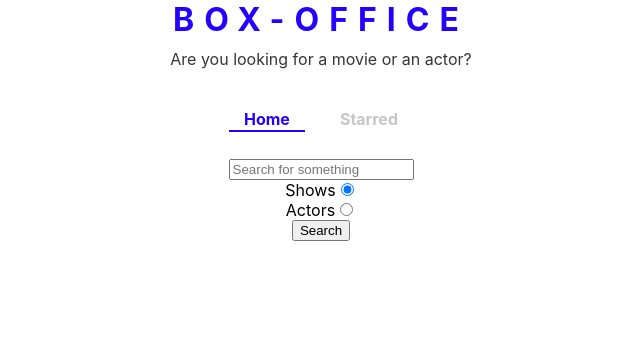
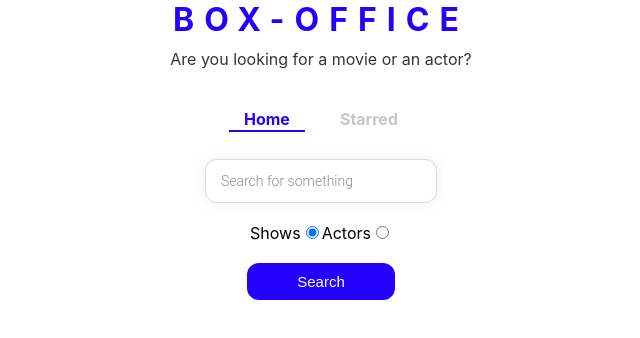
Before and after one commit to Chetan-verma713/box-office, a React (Create React App) app: page / in a window 1280 px wide. Shown: the top 338 px of the page, without its empty margins (319-959 px from the left). Built offline with nearby package versions, Linux system fonts and the light colour scheme.

Commit message:
finishing up of box-office

```diff
--- a/package.json
+++ b/package.json
@@ -1,7 +1,8 @@
 {
   "name": "box-office",
   "version": "0.1.0",
-  "private": true,
+  "homepage": "https://chetan-verma713.github.io/box-office/",
+  "public": true,
   "dependencies": {
     "@testing-library/jest-dom": "^5.16.2",
     "@testing-library/react": "^12.1.3",
--- a/src/pages/Home.js
+++ b/src/pages/Home.js
@@ -4,6 +4,11 @@ import ShowGrid from '../components/show/ShowGrid';
 import { getApi } from '../misc/config';
 import ActorGrid from '../components/actor/ActorGrid';
 import { useLastQuery } from '../misc/custom-hooks';
+import {
+  RadioInputsWrapper,
+  SearchButtonWrapper,
+  SearchInput,
+} from './Home.styled';
 
 const Home = () => {
   const [input, setInput] = useLastQuery('');
@@ -57,14 +62,14 @@ const Home = () => {
   // console.log(searchOption);
   return (
     <MainPageLayout>
-      <input
+      <SearchInput
         type="text"
         onChange={onChangeInput}
         onKeyDown={onKeyDown}
         value={input}
         placeholder="Search for something"
       />
-
+      <RadioInputsWrapper>
         <label htmlFor="shows-search">
           Shows
           <input
@@ -85,9 +90,10 @@ const Home = () => {
             onChange={onRadioChange}
           />
         </label>
-
+      </RadioInputsWrapper>
+      <SearchButtonWrapper>
         <button onClick={onClickSearch}>Search</button>
-
+      </SearchButtonWrapper>
       {renderResult()}
     </MainPageLayout>
   );
--- /dev/null
+++ b/src/pages/Home.styled.js
@@ -0,0 +1,102 @@
+import styled from 'styled-components';
+
+export const SearchInput = styled.input`
+  display: block;
+  font-family: 'Roboto', sans-serif;
+  width: 200px;
+  margin: auto;
+  outline: none;
+  padding: 13px 15px;
+  border: 1px solid #dbdbdb;
+  box-shadow: 0px 0px 10px 0px rgba(219, 219, 219, 0.5);
+  font-size: 14px;
+  border-radius: 12px;
+  color: #8d8d8d;
+
+  &::placeholder {
+    font-weight: 300;
+    color: #8d8d8d;
+  }
+`;
+
+export const RadioInputsWrapper = styled.div`
+  display: flex;
+  justify-content: center;
+  margin: 20px 0;
+
+  div {
+    margin: 0 15px;
+  }
+`;
+
+export const SearchButtonWrapper = styled.div`
+  text-align: center;
+  margin-bottom: 35px;
+
+  button {
+    color: #fff;
+    background-color: ${({ theme }) => theme.mainColors.blue};
+    margin: auto;
+    padding: 10px 50px;
+    font-size: 15px;
+    border: none;
+    outline: none;
+    border-radius: 12px;
+    &:hover {
+      cursor: pointer;
+    }
+  }
+`;
+
+// CustomRadio.js
+const RadioWrapper = styled.label`
+  display: block;
+  position: relative;
+  padding-left: 50px;
+  cursor: pointer;
+  font-size: 13px;
+  user-select: none;
+  font-weight: 700;
+  line-height: 1.65;
+
+  input {
+    position: absolute;
+    opacity: 0;
+    cursor: pointer;
+  }
+
+  span {
+    position: absolute;
+    top: 0;
+    left: 0;
+    height: 16px;
+    width: 16px;
+    background-color: #fff;
+    border: 2px solid ${({ theme }) => theme.mainColors.blue};
+    border-radius: 50%;
+  }
+
+  input:checked ~ span {
+    background-color: #fff;
+    border: 2px solid ${({ theme }) => theme.mainColors.blue};
+  }
+
+  span:after {
+    content: '';
+    position: absolute;
+    display: none;
+  }
+
+  input:checked ~ span:after {
+    display: block;
+  }
+
+  span:after {
+    top: 4px;
+    left: 4px;
+    width: 8px;
+    height: 8px;
+    border-radius: 50%;
+    background: ${({ theme }) => theme.mainColors.blue};
+  }
+`;
```
Also changed, not shown: public/index.html (+4 -4 lines). Lines whose indentation alone changed are shown as unchanged.
